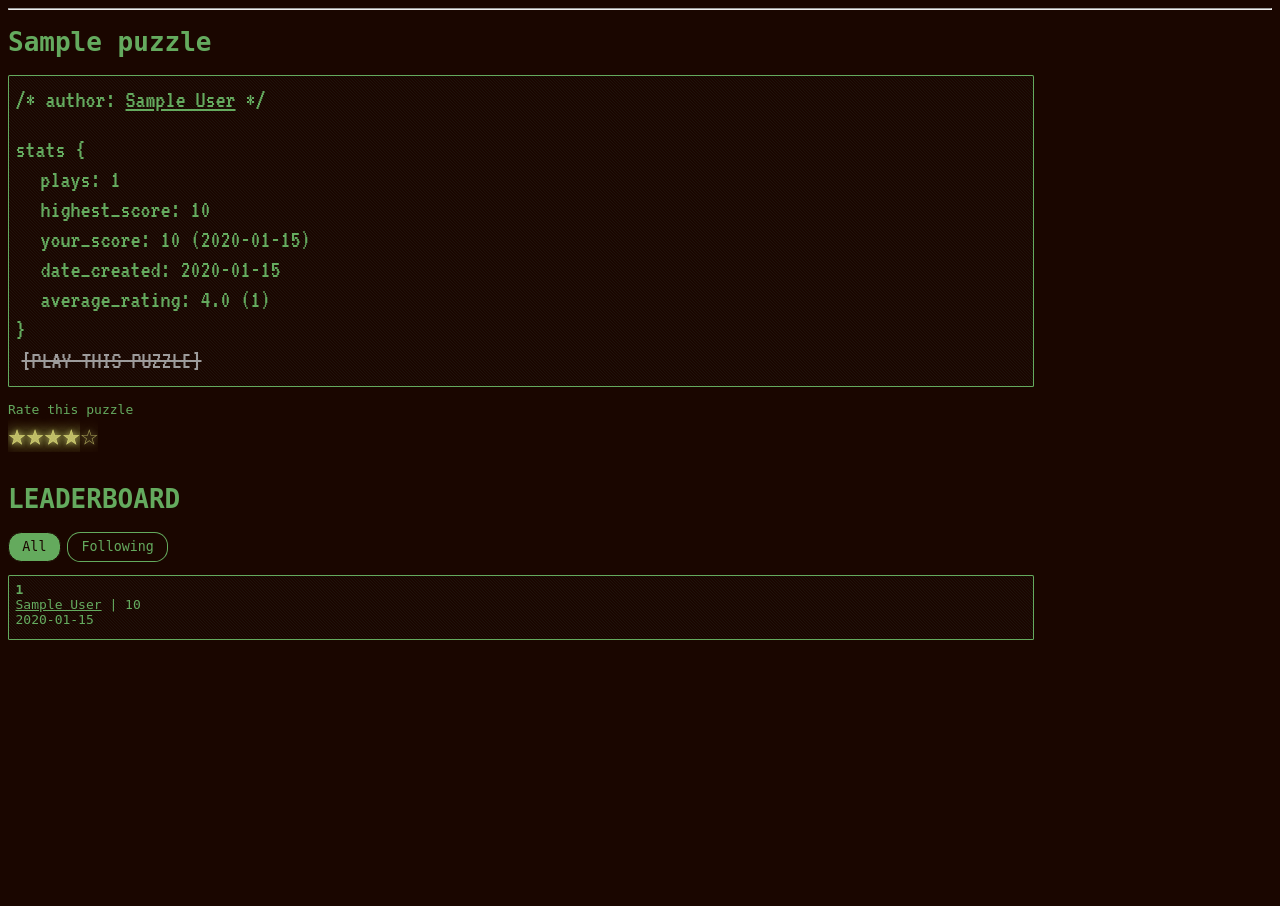
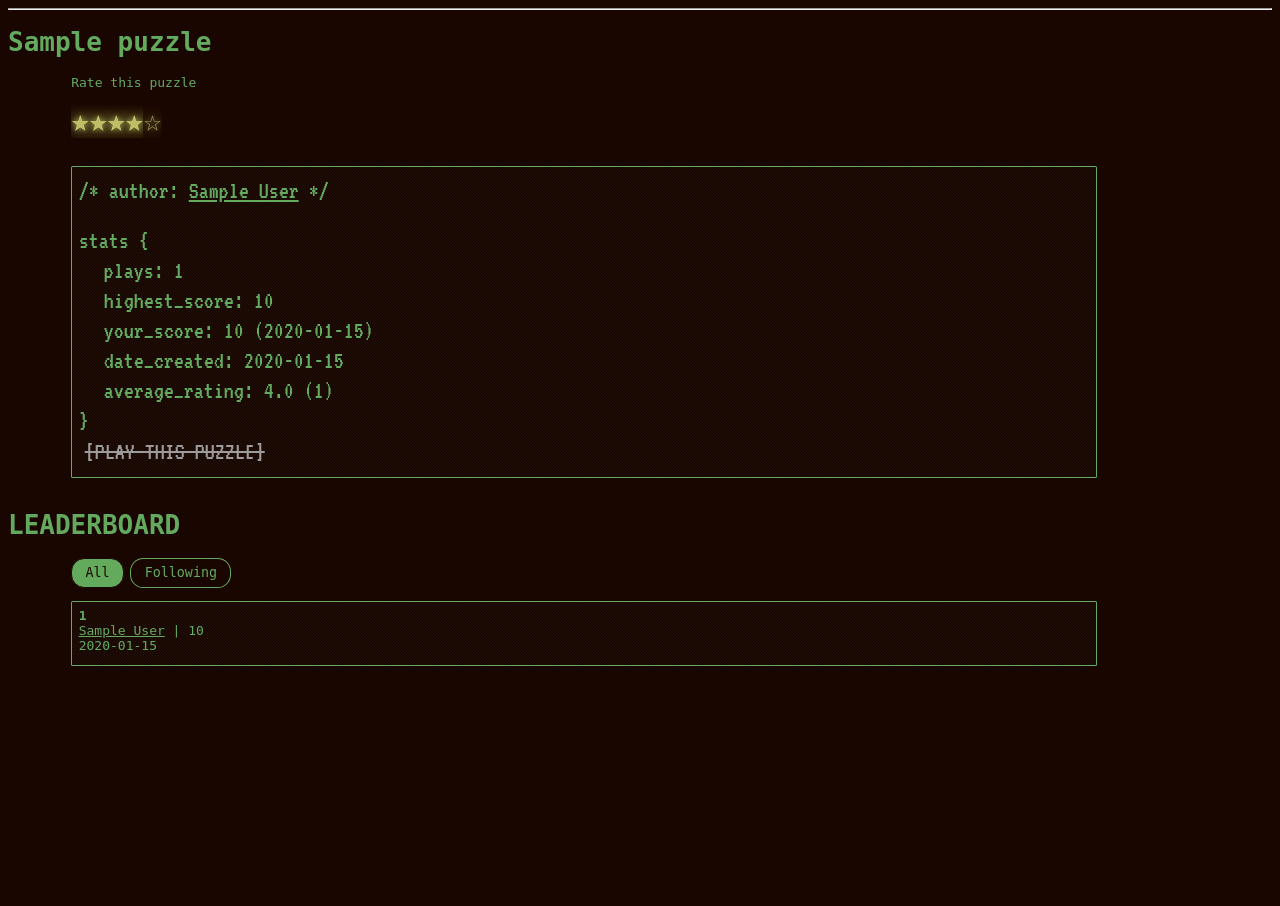
Before and after one commit to good-programmer/CITS3403-project, a Flask app: page /puzzle/1/info in a window 1280 px wide. Shown: the part 23-929 px from the top of the page. Before the commit the page ends 663 px from the top, so only its background shows below. Run offline with Flask 3, Linux system fonts and the light colour scheme; a user stored in the database is signed in; tables that the repository leaves empty hold one stand-in row (values such as "Sample post"); parts of the project's set-up code (start-up, migrations or seed data) failed here and were passed over.

Commit message:
move rating to top of screen; add margins

```diff
--- a/project/static/css/puzzleinfo.css
+++ b/project/static/css/puzzleinfo.css
@@ -7,6 +7,10 @@
 body {
     background-color: 	#1a0600;
     color: rgba(125,225,125,0.75);
+}
+
+#puzzle-info {
+    margin-left: 5%;
 }
 
 #puzzle-info * {
@@ -53,6 +57,7 @@ body {
 }
 
 .post-body {
+    margin-left: 5%;
     max-height: 50px;
 }
 
@@ -65,6 +70,10 @@ body {
     margin: 5px;
 }
 */
+
+#rate-slider, #rate-text {
+    margin-left: 5%;
+}
 
 .user-link {
     color: inherit
@@ -113,14 +122,20 @@ body {
     color: rgba(125,225,125,0.75);
     background-color: #1a0600;
 }
+
 .toggle-button:not(.toggle-button--selected):hover{
     background-color: #293102;;
 }
+
 .toggle-button--selected{
     background-color: rgba(125,225,125,0.75);
     color: #1a0600;
     border: solid 1px #1a0600;
 
+}
+
+.buttons-container:first-child{
+    margin-left: 5%;
 }
 
 .Screen {
--- a/project/templates/puzzleinfo.html
+++ b/project/templates/puzzleinfo.html
@@ -4,6 +4,13 @@
 <link rel="stylesheet" type="text/css" href="{{url_for('static', filename='css/puzzleinfo.css')}}">
 
 <h1>{{puzzle['title']}}</h1>
+<span>
+  <p id="rate-text">Rate this puzzle</p>
+  <div id="rate-slider">
+    <p class="Screen MatrixTextYellow" id="rate-back">☆☆☆☆☆</p>
+    <p class="Screen MatrixTextYellow" id="rate-current">★★★★★</p>
+  </div>
+</span>
 
 <div id="puzzle-info">
   <p>/* author: <a class="user-link" href="/user/{{puzzle['creator_id']}}/profile">{{puzzle['creator']}}</a> */</p>
@@ -19,13 +26,6 @@
   <a href="/puzzle/{{puzzle['id']}}/play"><button class="Screen MatrixTextGreen" id="play-button" {% if puzzle['score'] %}disabled{% endif %}>[PLAY THIS PUZZLE]</button></a><br>
 </div>
 <br>
-<span>
-  Rate this puzzle
-  <div id="rate-slider">
-    <p class="Screen MatrixTextYellow" id="rate-back">☆☆☆☆☆</p>
-    <p class="Screen MatrixTextYellow" id="rate-current">★★★★★</p>
-  </div>
-</span>
 
 <h1>LEADERBOARD</h1>
 <div class="leaderboard-body">
```
